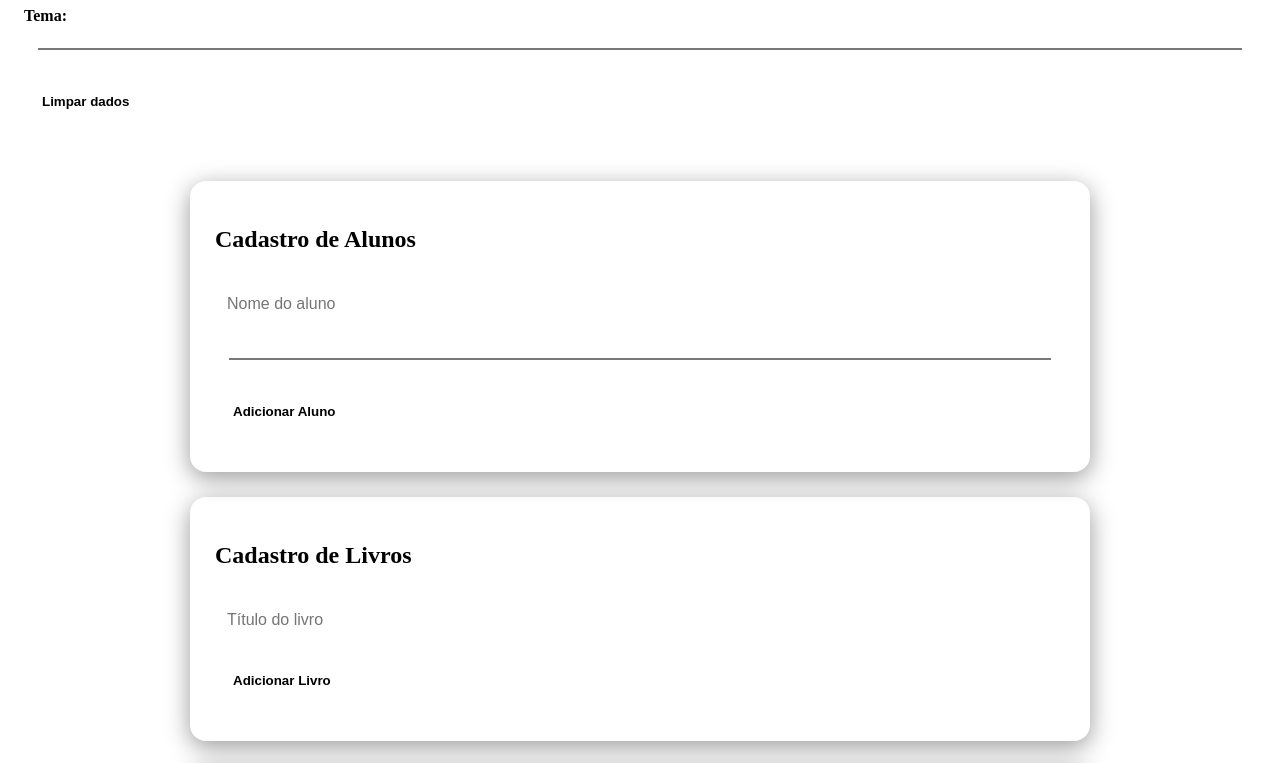
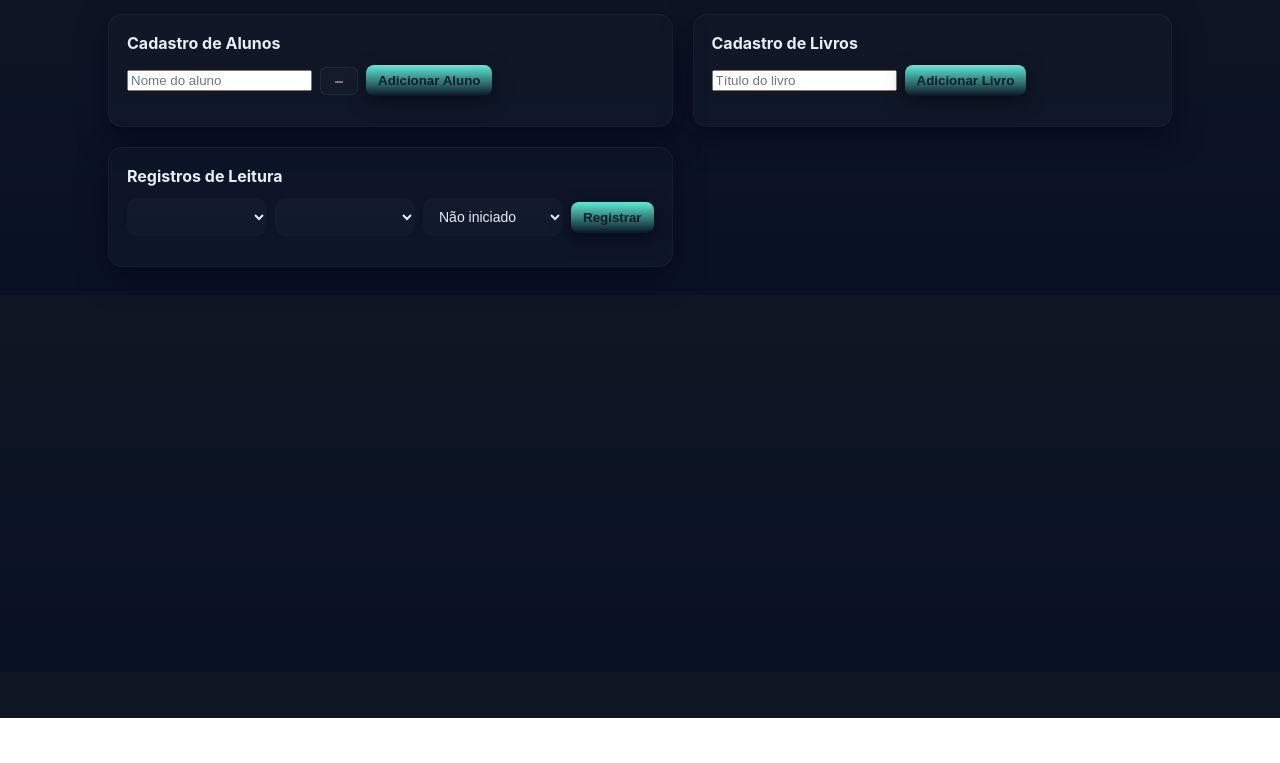
Before and after one commit to 0002Ly/Controle-de-Leitura, a plain HTML site: page index.html in a window 1280 px wide. Shown: the part 82-845 px from the top of the page. After the commit the page ends 800 px from the top, so only its background shows below. Drawn offline with Linux system fonts and the light colour scheme.

Commit message:
Refactor CSS with new variables and styles

```diff
--- a/style.css
+++ b/style.css
@@ -1,83 +1,158 @@
-:root {
-color: var(--text);
-text-decoration: none;
-font-weight: 600;
-padding: 8px 16px;
-background: var(--primary);
-border-radius: 8px;
-transition: 0.3s;
+:root{
+  --bg: #0f1724;
+  --card: #0b1220;
+  --text: #e6eef6;
+  --accent: #5eead4; /* cor do tema padrão */
+  --muted: #94a3b8;
+  --card-contrast: #0d1b2a;
 }
 
-
-nav a:hover {
-background: var(--accent);
-color: var(--bg);
+*{box-sizing:border-box}
+body{
+  margin:0;
+  font-family:Inter, Poppins, system-ui, sans-serif;
+  background: linear-gradient(180deg,var(--bg), #071024 120%);
+  color:var(--text);
+  -webkit-font-smoothing:antialiased;
 }
 
-
-.container {
-max-width: 900px;
-margin: 40px auto;
-padding: 20px;
+header{
+  padding:18px 24px;
+  display:flex;
+  align-items:center;
+  justify-content:space-between;
+  background: linear-gradient(90deg, rgba(255,255,255,0.02), rgba(255,255,255,0.01));
+  border-bottom:1px solid rgba(255,255,255,0.03);
 }
 
-
-.card {
-background: var(--card);
-padding: 25px;
-border-radius: 16px;
-margin-bottom: 25px;
-box-shadow: 0 6px 25px rgba(0,0,0,0.4);
-animation: fadeIn 0.8s ease-in-out;
+header h1{
+  margin:0;
+  font-size:20px;
+  color:var(--accent);
+  letter-spacing:0.6px;
 }
 
-
-@keyframes fadeIn {
-from { opacity: 0; transform: translateY(20px); }
-to { opacity: 1; transform: translateY(0); }
+.header-controls{
+  display:flex;
+  gap:10px;
+  align-items:center;
 }
 
-
-input, select {
-width: 100%;
-padding: 12px;
-margin: 10px 0;
-border: none;
-border-radius: 8px;
-background: var(--primary);
-color: var(--text);
-font-size: 1rem;
+.theme-label{
+  display:flex;
+  gap:8px;
+  align-items:center;
+  font-size:14px;
+  color:var(--muted);
 }
 
-
-button {
-padding: 12px 18px;
-background: var(--accent);
-border: none;
-border-radius: 10px;
-color: var(--bg);
-font-weight: bold;
-cursor: pointer;
-margin-top: 10px;
-transition: 0.3s;
+#themeColor, #corAlunoDefault{
+  width:38px;
+  height:28px;
+  border-radius:6px;
+  border: 1px solid rgba(255,255,255,0.06);
+  cursor:pointer;
 }
 
-
-button:hover {
-background: var(--text);
-color: var(--bg);
+button{
+  background:linear-gradient(180deg,var(--accent), rgba(0,0,0,0.05));
+  border:none;
+  color:var(--card-contrast);
+  padding:8px 12px;
+  border-radius:8px;
+  cursor:pointer;
+  font-weight:600;
+  box-shadow: 0 6px 20px rgba(0,0,0,0.45);
 }
 
+button:hover{opacity:0.95}
 
-ul {
-list-style: none;
-padding: 0;
+.container{
+  max-width:1100px;
+  margin:28px auto;
+  padding:0 18px;
+  display:grid;
+  grid-template-columns: repeat(2, 1fr);
+  gap:20px;
 }
 
+.card{
+  background: linear-gradient(180deg, rgba(255,255,255,0.01), rgba(255,255,255,0.02));
+  border-radius:14px;
+  padding:18px;
+  box-shadow: 0 10px 30px rgba(2,6,23,0.6);
+  border: 1px solid rgba(255,255,255,0.03);
+}
 
-li {
-background: var(--primary);
-margin: 8px 0;
-padding: 12px;
-border-radius: 8px;
+.card h2{
+  margin:0 0 12px 0;
+  color:var(--text);
+  font-size:16px;
 }
+
+.form-row{
+  display:flex;
+  gap:8px;
+  margin-bottom:12px;
+  align-items:center;
+}
+
+input[type=text], input[type=color], input[type=search], select{
+  padding:10px 12px;
+  border-radius:10px;
+  border:none;
+  background: rgba(255,255,255,0.02);
+  color:var(--text);
+  min-width:0;
+  font-size:14px;
+}
+
+input[type=text]{flex:1}
+select{min-width:140px}
+
+.lista{list-style:none;padding:0;margin:0}
+
+.item{
+  display:flex;
+  align-items:center;
+  gap:12px;
+  padding:10px;
+  border-radius:10px;
+  margin-bottom:10px;
+  background: linear-gradient(90deg, rgba(255,255,255,0.01), rgba(255,255,255,0.00));
+  border:1px solid rgba(255,255,255,0.02);
+}
+
+.bullet{
+  width:42px;
+  height:42px;
+  border-radius:10px;
+  display:inline-flex;
+  align-items:center;
+  justify-content:center;
+  font-weight:700;
+  color:#071024;
+  flex-shrink:0;
+  box-shadow: 0 6px 18px rgba(2,6,23,0.6);
+}
+
+.item-body{flex:1; min-width:0}
+.item-title{font-weight:700; font-size:15px; margin:0 0 4px 0; color:var(--text)}
+.item-sub{font-size:13px;color:var(--muted); margin:0}
+
+.item-actions{display:flex; gap:8px; align-items:center}
+
+.btn-ghost{
+  background:transparent;
+  border:1px solid rgba(255,255,255,0.04);
+  color:var(--muted);
+  padding:6px 8px;
+  border-radius:8px;
+  cursor:pointer;
+  font-weight:600;
+}
+.small-input{width:38px;height:28px;padding:0;border-radius:8px;border:1px solid rgba(255,255,255,0.03);}
+
+@media (max-width:900px){
+  .container{grid-template-columns:1fr}
+}
```
